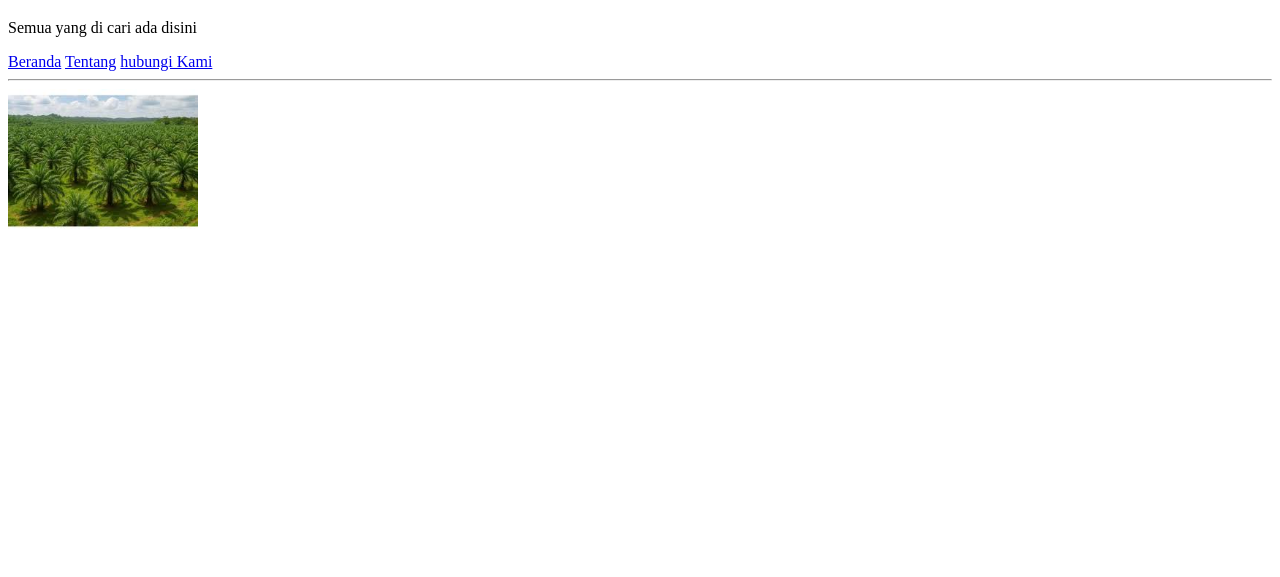
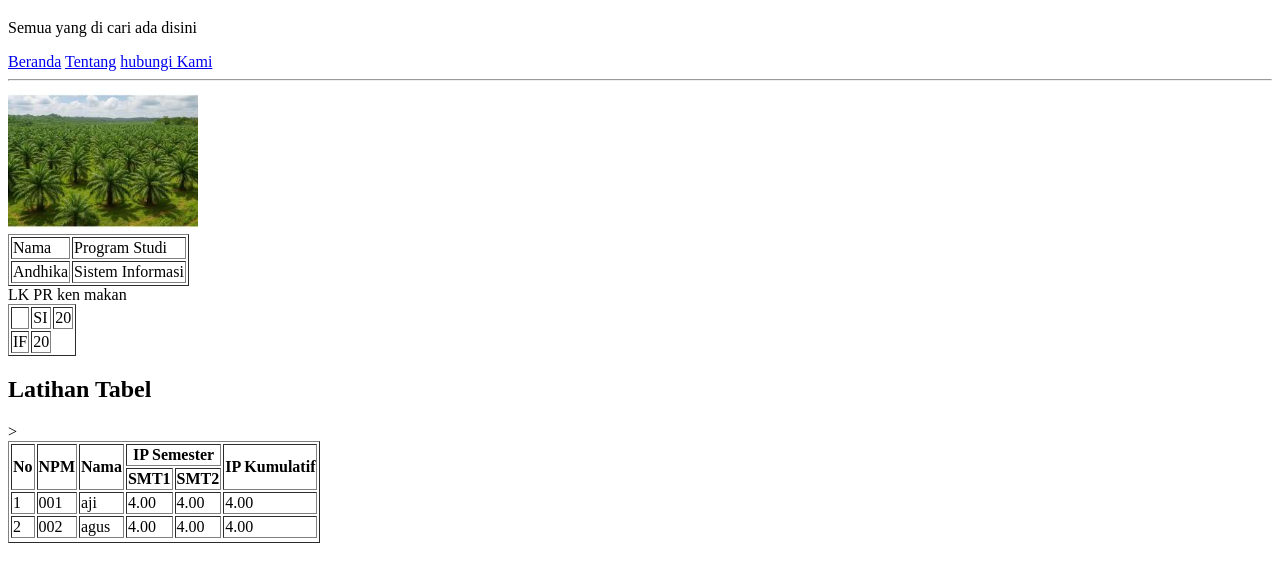
Before and after one commit to kenzi349/20252-si4c-paw1, a plain HTML site: page index.html in a window 1280 px wide. Shown: the part 61-638 px from the top of the page. Drawn offline with Linux system fonts and the light colour scheme.

Commit message:
tambah file

```diff
--- a/index.html
+++ b/index.html
@@ -20,5 +20,80 @@
 
      <!-- image -->
       <img src="images/download (1) gak tau.jpg"alt="cat"width="15%">
+      <!--tabel-->
+      <table border="1">
+        <!--baris->
+        <tr>
+            <!-kolom-->
+            <td>
+                Nama
+            </td>
+            <td>
+                Program Studi
+            </td>
+        </tr>
+        <tr>
+            <td>Andhika</td>
+            <td>Sistem Informasi</td>
+        </tr>
+      </table>
+      <!--Tabel Colspan -->
+    </table border="1">
+      <!--baris 2-->
+      <tr>
+        <td>LK</td>
+        <td>PR</td>
+        </tr>
+        <!--baris 3-->
+        <tr>
+            <td>ken</td>
+            <td>makan</td>
+        </tr>
+        <!--tabel rowspen -->
+        <table border="1">
+            <tr>
+                <td rowpens="2"></td>
+                <td>SI</td>
+                <td>20</td>
+            </tr>
+            <!-- tabel 2 -->
+            <tr>
+                <td>IF</td>
+                <td>20</td>
+        </table>
+    </table>
+    <h2>Latihan Tabel</h2>
+    <!-- tabel sendiri -->
+     <table border="1">
+        ><tr>
+            <th rowspan="2">No</th>
+            <th rowspan="2">NPM</th>
+            <th rowspan="2">Nama</th>
+            <th colspan="2">IP Semester</th>
+            <th rowspan="2">IP Kumulatif</th>
+        </tr>
+        <tr>
+            <th>SMT1</th>
+            <th>SMT2</th>
+        </tr>
+        <tr>
+            <td>1</td>
+            <td>001</td>
+            <td>aji</td>
+            <td>4.00</td>
+            <td>4.00</td>
+            <td>4.00</td>
+        </tr>
+        <tr>
+            <td>2</td>
+            <td>002</td>
+            <td>agus</td>
+            <td>4.00</td>
+            <td>4.00</td>
+            <td>4.00</td>
+            <tr>
+     </table>
+
+      </tr>
 </body>
 </html>
```
Also changed, not shown: hubungi.html (+32 -2 lines).
